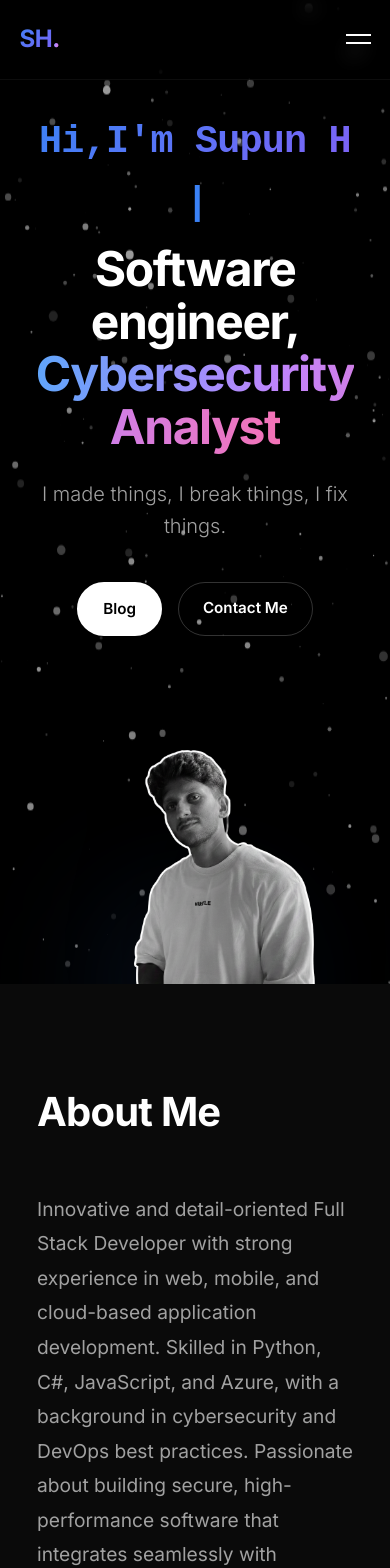
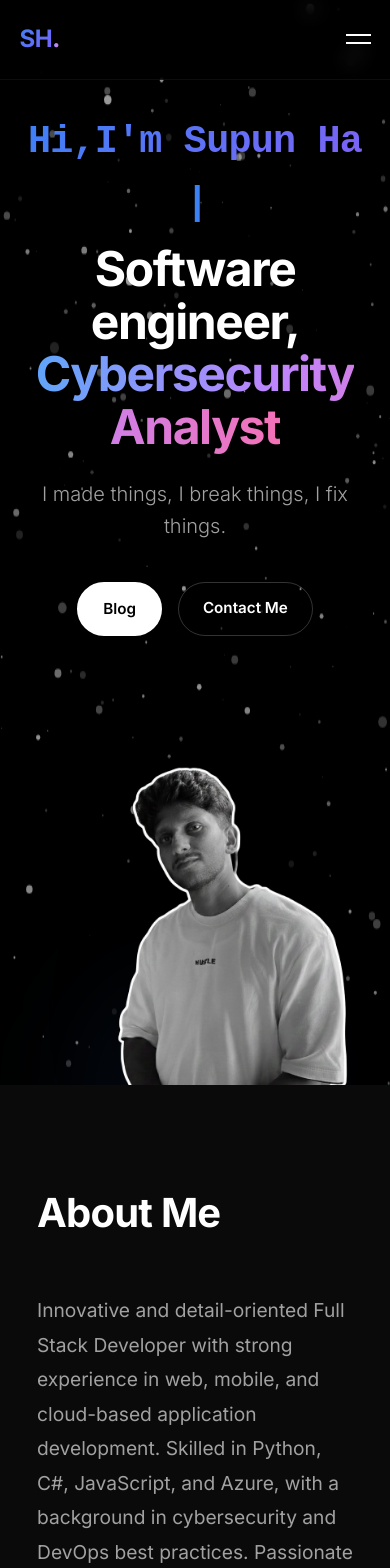
Before and after one commit to supun2001/supun2001.github.io, a React (Vite) app: page / in a window 390 px wide. Shown: the top 1568 px of the page. Built offline with nearby package versions, Linux system fonts and the light colour scheme.

Commit message:
update hero image

```diff
--- a/src/index.css
+++ b/src/index.css
@@ -108,7 +108,7 @@ ul {
   display: flex;
   align-items: center;
   overflow: hidden;
-  padding: var(--nav-height) 5% 0 5%;
+  padding-top: var(--nav-height);
   scroll-margin-top: var(--nav-height);
 }
 
@@ -124,11 +124,12 @@ ul {
 .hero-container {
   z-index: 1;
   width: 100%;
+  max-width: 1400px;
 }
 
 .hero-content {
   display: flex;
-  align-items: flex-end;
+  align-items: center;
   justify-content: space-between;
   gap: 4rem;
   width: 100%;
@@ -138,28 +139,24 @@ ul {
 .hero-text {
   flex: 1;
   text-align: left;
-  margin-bottom: 100px;
-  /* Lift text upwards */
 }
 
 .hero-image {
-  flex: 1;
+  flex: 1.1;
   display: flex;
   justify-content: center;
-  align-items: flex-end;
+  align-items: center;
   height: 100%;
-  max-width: 500px;
+  max-width: 850px;
   /* Control desktop container size */
 }
 
 .hero-image img {
   width: 100%;
-  max-width: 500px;
+  max-width: 850px;
   /* Fixed max size for consistency */
   height: auto;
   display: block;
-  margin-bottom: -80px;
-  /* Aligns flush with section bottom */
   filter: drop-shadow(0 -20px 30px rgba(0, 0, 0, 0.5));
 }
 
@@ -501,7 +498,7 @@ footer {
 
   .hero-image {
     width: 100%;
-    max-width: 450px;
+    max-width: 600px;
     margin: 0 auto;
     align-self: center;
   }
@@ -509,7 +506,7 @@ footer {
   .hero-image img {
     width: 100%;
     margin-bottom: -80px;
-    max-height: 45vh;
+    max-height: 60vh;
     object-fit: contain;
   }
 
```
